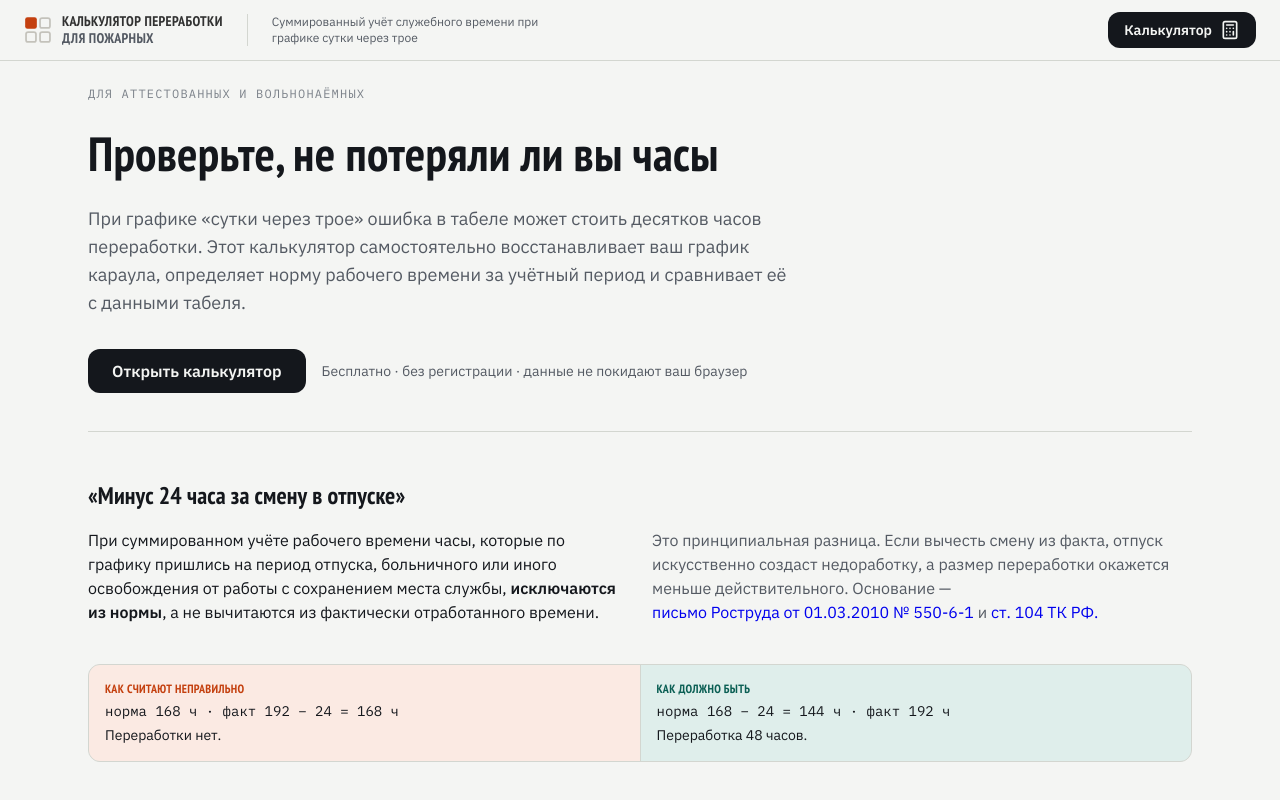
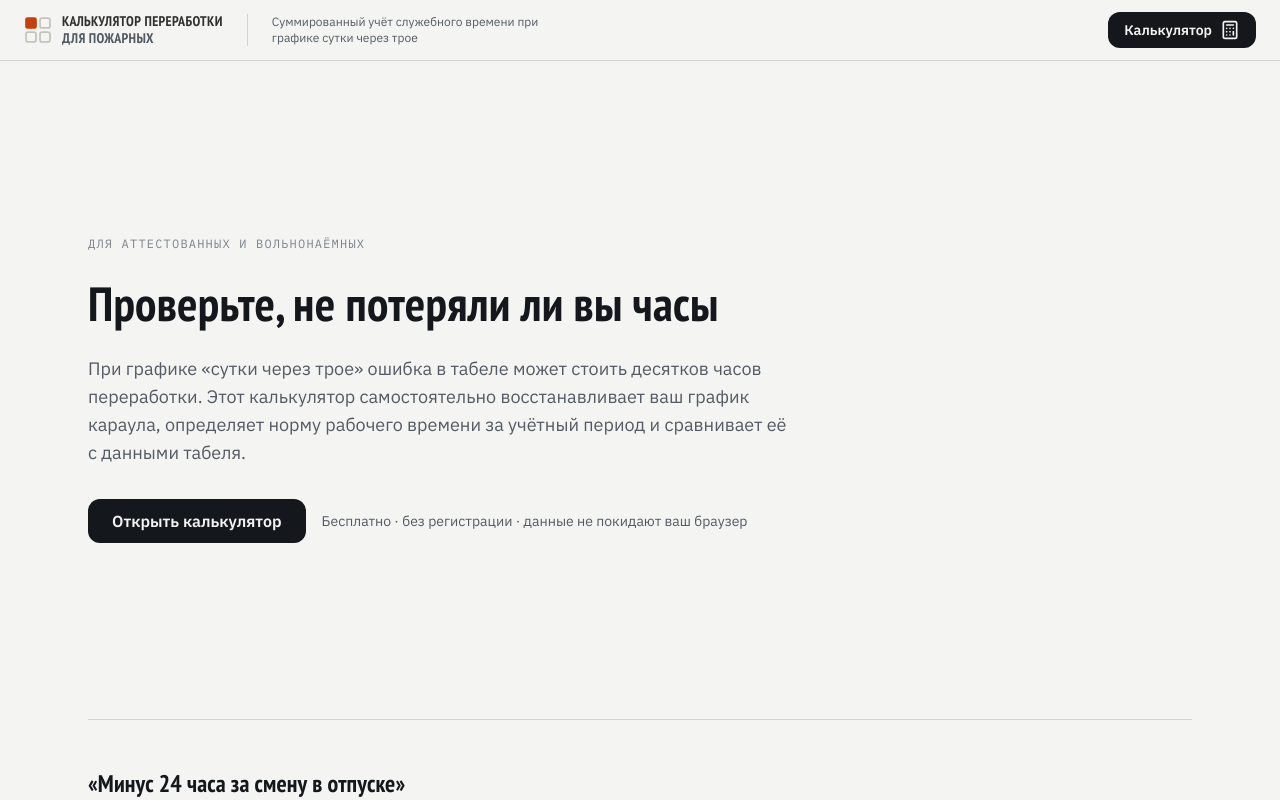
Before and after one commit to sp28337/mchs-manager, a Next.js app: page / in a window 1280 px wide. Shown: the top 800 px of the page. Built offline with nearby package versions, Linux system fonts and the light colour scheme; no server answers.

Commit message:
fix(UI): Hero padding fixes

```diff
--- a/src/app/page.tsx
+++ b/src/app/page.tsx
@@ -160,9 +160,9 @@ export default function LandingPage() {
         }
       />
 
-      <main className="mx-auto w-full max-w-4xl px-6 pb-16 pt-12 xl:max-w-6xl 2xl:max-w-7xl">
+      <main className="mx-auto w-full max-w-4xl px-6 pb-16 xl:max-w-6xl 2xl:max-w-7xl">
         {/* ------------------------------------------------------ первый экран */}
-        <section className="space-y-6 border-b border-rule py-14 h-96 flex flex-col justify-center">
+        <section className="space-y-6 border-b border-rule pt-[60px] h-lvh md:h-[90lvh] flex flex-col justify-center">
           <p className="font-mono text-xs uppercase tracking-widest text-ink-faint">
             Для аттестованных и вольнонаёмных
           </p>
```
